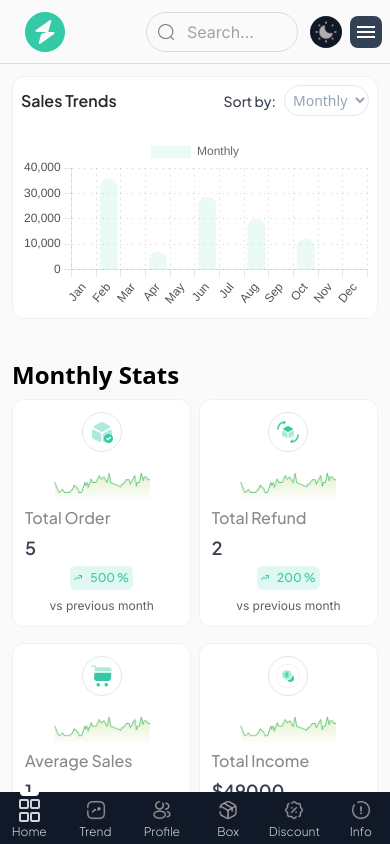
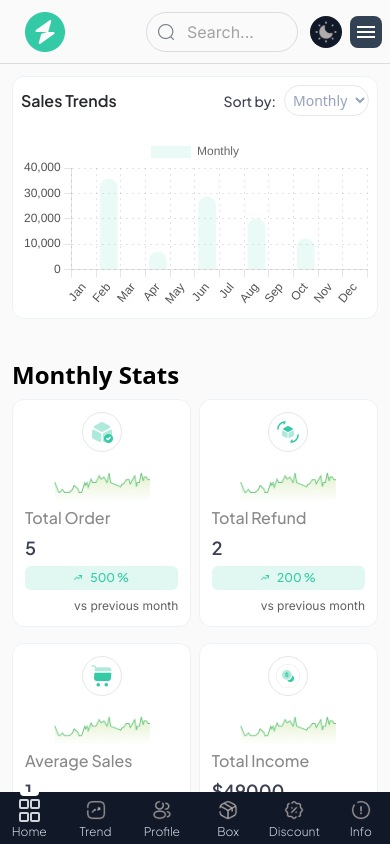
Before and after one commit to theCuriousCoderr/geegpay-fe-challenge-dashboard, a React (Vite) app: page / in a window 390 px wide. Shown: the top 844 px of the page. Built offline with nearby package versions, Linux system fonts and the light colour scheme.

Commit message:
Stable Version 1.0: Saturday Morning

```diff
--- a/src/components/StatsSect.jsx
+++ b/src/components/StatsSect.jsx
@@ -57,7 +57,7 @@ function StatsSect({ theme, icon, text, data, rise, fall, up, down, trend }) {
           ? `$${data.today}`
           : data.today}
       </p>
-      <div className="flex items-center xs:max-md:flex-col xs:max-md:w-full gap-2 bg-red-40">
+      <div className="flex lg:items-center xs:max-md:flex-col xs:max-md:w-full gap-2 bg-red-40">
         <div
           className={`flex xs:max-md:w-auto items-center justify-center gap-2 p-1 rounded-md ${
             data.diff === 0
```
